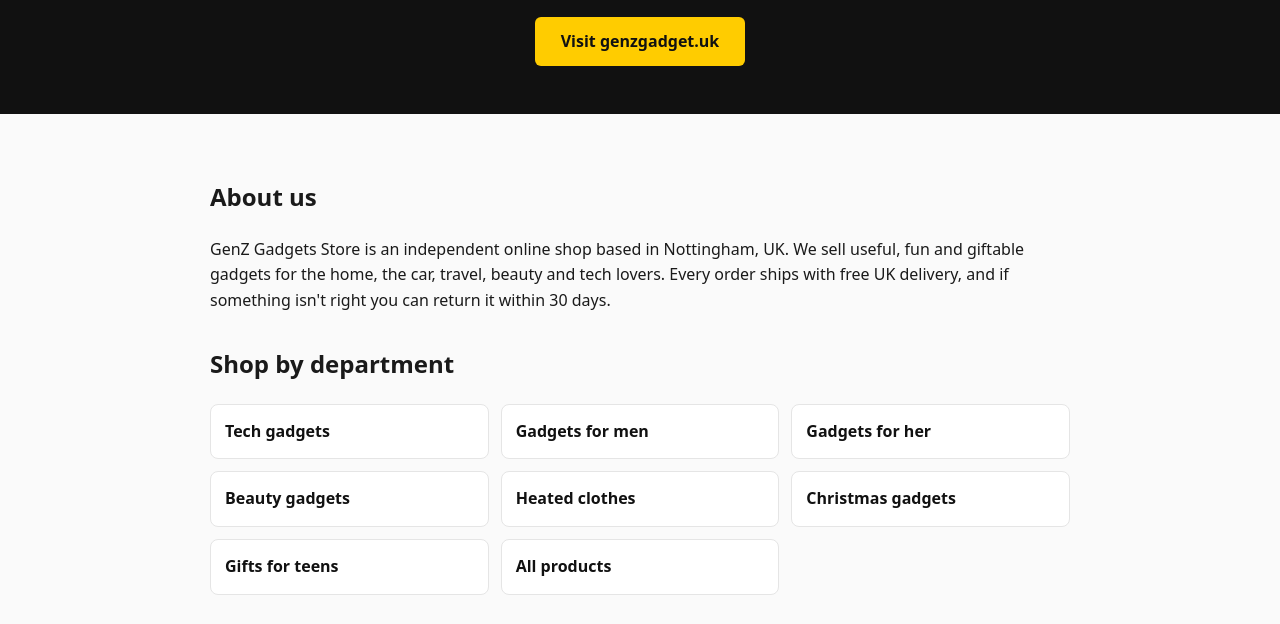
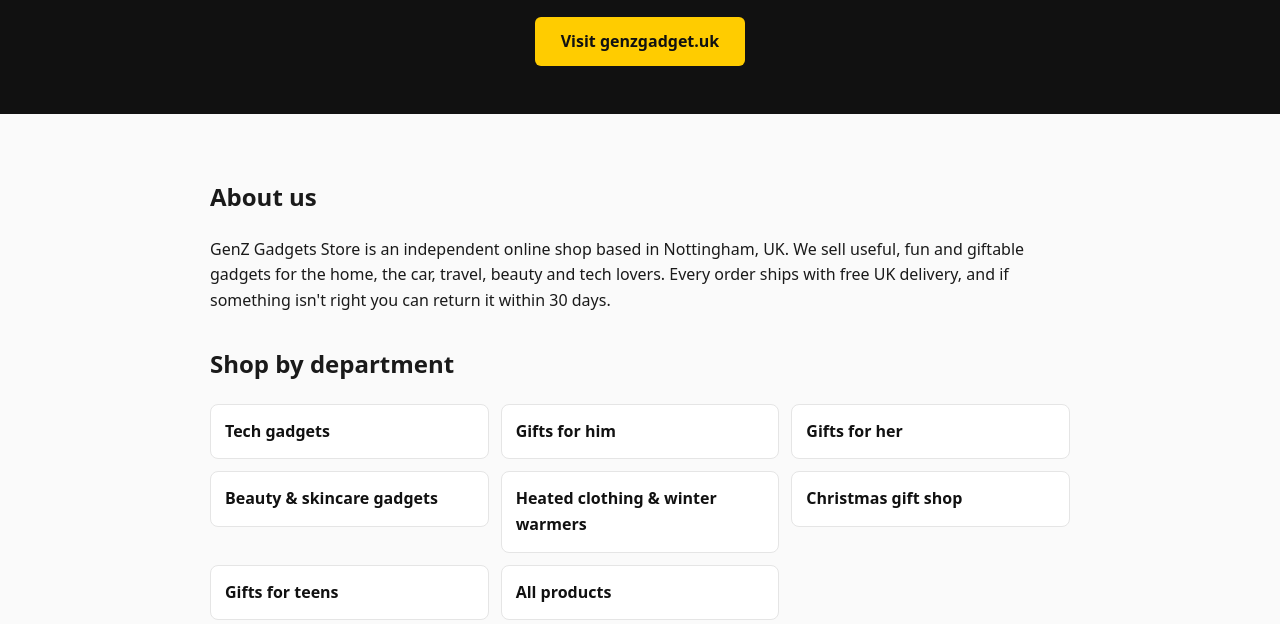
Before and after one commit to saqibali987650-ctrl/saqibali987650-ctrl.github.io, a plain HTML site: page index.html in a window 1280 px wide. Shown: the part 136-760 px from the top of the page. Drawn offline with Linux system fonts and the light colour scheme.

Commit message:
Fix collection links
Co-Authored-By: Claude Opus 5.5 <noreply@anthropic.com>

```diff
--- a/index.html
+++ b/index.html
@@ -36,11 +36,11 @@ footer{text-align:center;padding:28px;color:#666;font-size:.9rem}
 <h2>Shop by department</h2>
 <ul class="grid">
 <li><a href="https://genzgadget.uk/collections/tech-gadgets/">Tech gadgets</a></li>
-<li><a href="https://genzgadget.uk/collections/gadgets-for-men/">Gadgets for men</a></li>
-<li><a href="https://genzgadget.uk/collections/gadgets-for-her/">Gadgets for her</a></li>
-<li><a href="https://genzgadget.uk/collections/beauty-gadgets/">Beauty gadgets</a></li>
-<li><a href="https://genzgadget.uk/collections/heated-clothes/">Heated clothes</a></li>
-<li><a href="https://genzgadget.uk/collections/christmas-gadgets/">Christmas gadgets</a></li>
+<li><a href="https://genzgadget.uk/collections/gifts-for-him/">Gifts for him</a></li>
+<li><a href="https://genzgadget.uk/collections/gifts-for-her/">Gifts for her</a></li>
+<li><a href="https://genzgadget.uk/collections/health-beauty/">Beauty &amp; skincare gadgets</a></li>
+<li><a href="https://genzgadget.uk/collections/winter-warmers-cosy-gifts/">Heated clothing &amp; winter warmers</a></li>
+<li><a href="https://genzgadget.uk/collections/christmas-gifts/">Christmas gift shop</a></li>
 <li><a href="https://genzgadget.uk/collections/gifts-for-teens/">Gifts for teens</a></li>
 <li><a href="https://genzgadget.uk/shop/">All products</a></li>
 </ul>
```
Also changed, not shown: 1 other file.
